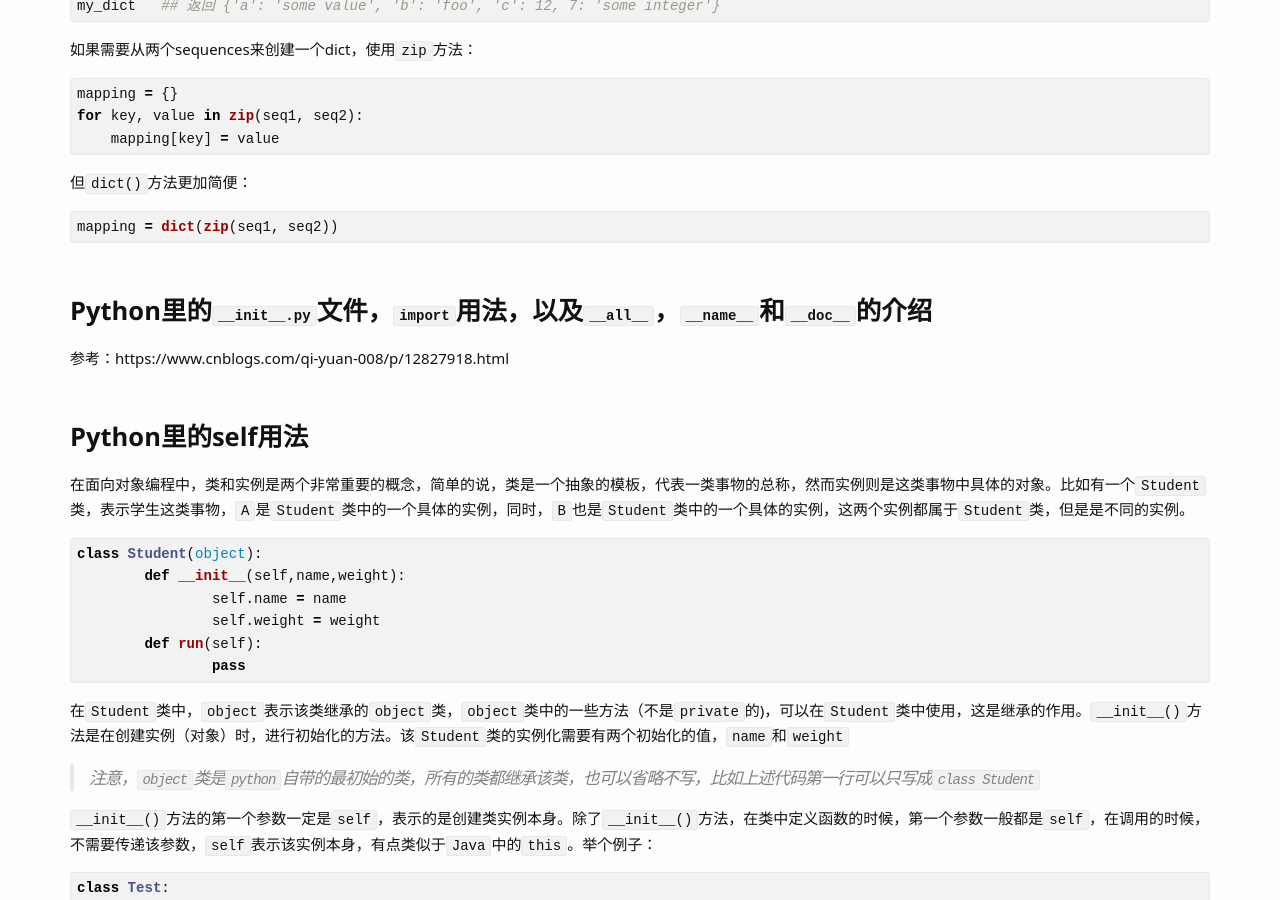
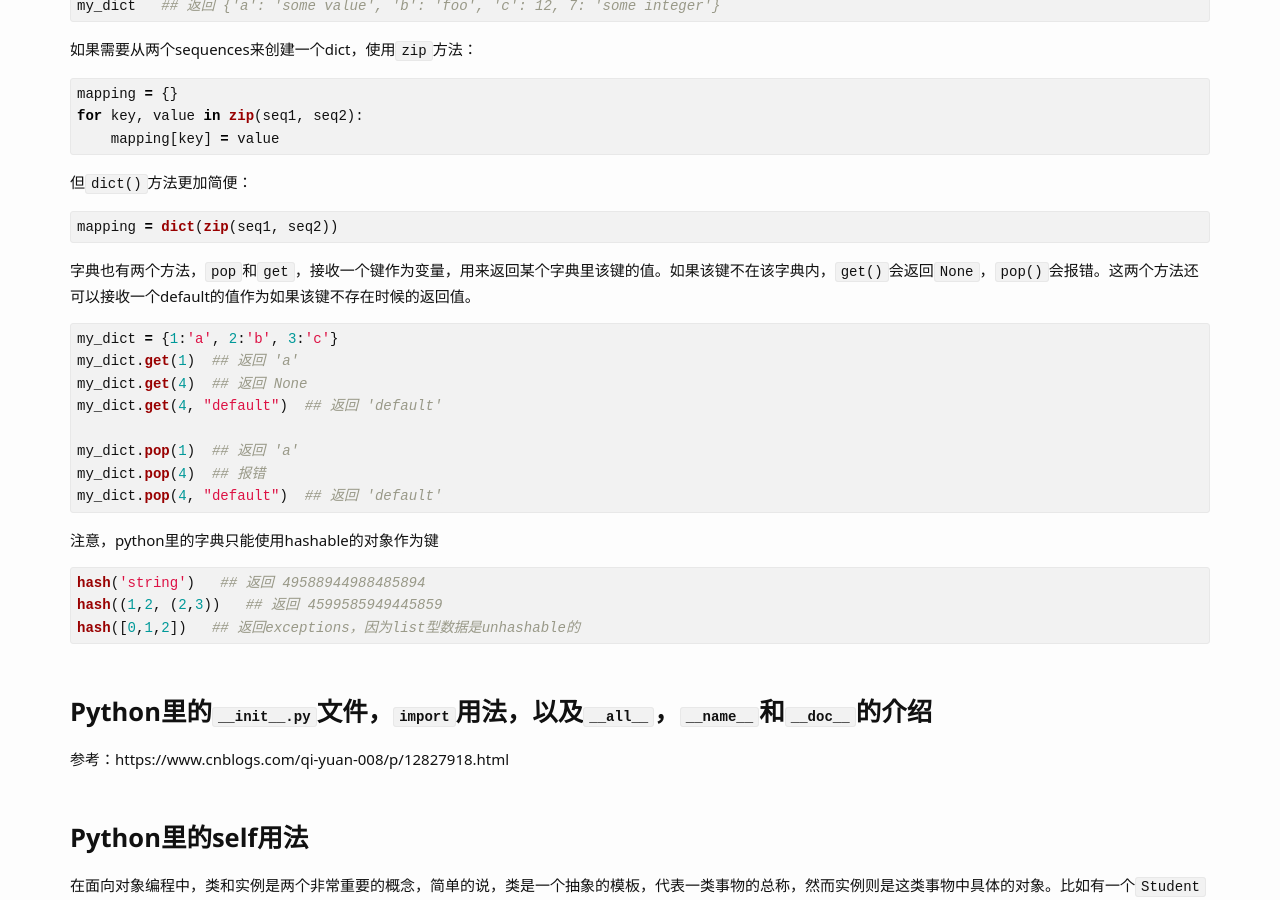
Before and after one commit to Wei-kang-Wang/tech-log, a Jekyll site: the page built from _posts/2022-01-01-Python.md, in a window 1280 px wide and 900 px high, scrolled down 3420 px. Built offline with Jekyll 4.4.1, drawn with Linux system fonts in a browser that asks for light colours; some web fonts are replaced; formulas are drawn with MathJax 3.

Commit message:
Update 2022-01-01-Python.md

````diff
--- a/_posts/2022-01-01-Python.md
+++ b/_posts/2022-01-01-Python.md
@@ -152,6 +152,26 @@ for key, value in zip(seq1, seq2):
 mapping = dict(zip(seq1, seq2))
 ```
 
+字典也有两个方法，`pop`和`get`，接收一个键作为变量，用来返回某个字典里该键的值。如果该键不在该字典内，`get()`会返回`None`，`pop()`会报错。这两个方法还可以接收一个default的值作为如果该键不存在时候的返回值。
+
+```python
+my_dict = {1:'a', 2:'b', 3:'c'}
+my_dict.get(1)  ## 返回 'a'
+my_dict.get(4)  ## 返回 None
+my_dict.get(4, "default")  ## 返回 'default'
+
+my_dict.pop(1)  ## 返回 'a'
+my_dict.pop(4)  ## 报错
+my_dict.pop(4, "default")  ## 返回 'default'
+```
+
+注意，python里的字典只能使用hashable的对象作为键
+
+```python
+hash('string')   ## 返回 49588944988485894
+hash((1,2, (2,3))   ## 返回 4599585949445859
+hash([0,1,2])   ## 返回exceptions，因为list型数据是unhashable的
+```
 
 ## Python里的`__init__.py`文件，`import`用法，以及`__all__`，`__name__`和`__doc__`的介绍
 
````
